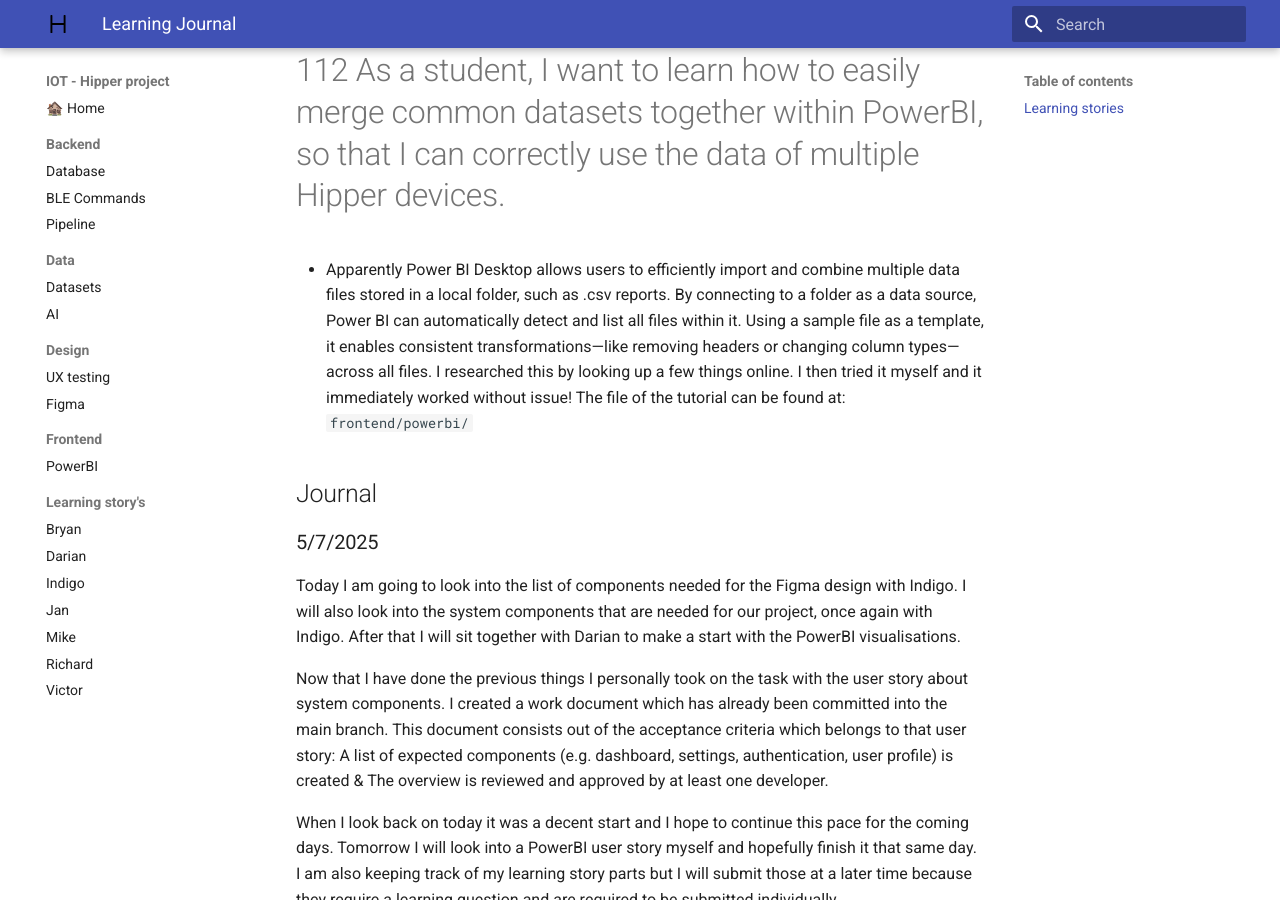
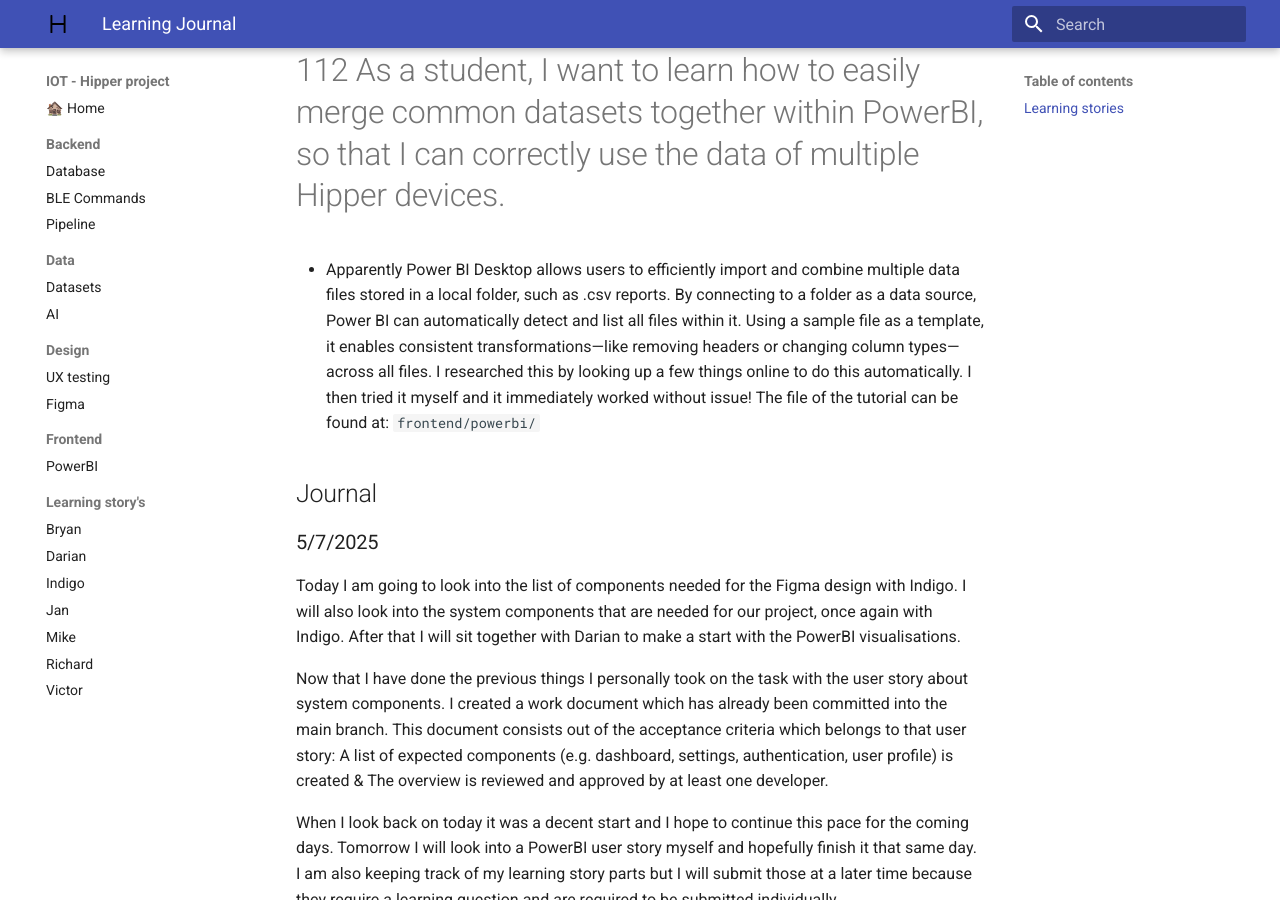
Before and after one commit to Vic-Warden/Digital-Life-Hipper-Monitoring, an MkDocs documentation site: the page built from docs/learning/journalJan.md, in a window 1280 px wide and 900 px high, scrolled down 1100 px. Built offline with MkDocs 1.6.1 and Material for MkDocs 9.7.7, drawn with Linux system fonts in a browser that asks for light colours.

Commit message:
small text fix to learning story

```diff
--- a/docs/learning/journalJan.md
+++ b/docs/learning/journalJan.md
@@ -10,7 +10,7 @@
 * As a Business IT & Management Student leaving a good impression on a client is important for further success. For this specific learning story I went ahead and looked up some templates online, and how to use the designer tool that is built-in to PowerPoint. In the year before I was in a project with an old friend of mine Miguel Schagen. In his PowerPoint's I would see that he inserted the Client's company logo in the bottom right, which is a really good idea to make it feel more personal. So, I also incorporated this into the PowerPoint template for this team. The powerpoint file has been comitted to the repository under `docs/assets`
 
 #112 As a student, I want to learn how to easily merge common datasets together within PowerBI, so that I can correctly use the data of multiple Hipper devices.
-* Apparently Power BI Desktop allows users to efficiently import and combine multiple data files stored in a local folder, such as .csv reports. By connecting to a folder as a data source, Power BI can automatically detect and list all files within it. Using a sample file as a template, it enables consistent transformations—like removing headers or changing column types—across all files. I researched this by looking up a few things online. I then tried it myself and it immediately worked without issue! The file of the tutorial can be found at: `frontend/powerbi/`
+* Apparently Power BI Desktop allows users to efficiently import and combine multiple data files stored in a local folder, such as .csv reports. By connecting to a folder as a data source, Power BI can automatically detect and list all files within it. Using a sample file as a template, it enables consistent transformations—like removing headers or changing column types—across all files. I researched this by looking up a few things online to do this automatically. I then tried it myself and it immediately worked without issue! The file of the tutorial can be found at: `frontend/powerbi/`
 
 ## Journal
 
```
